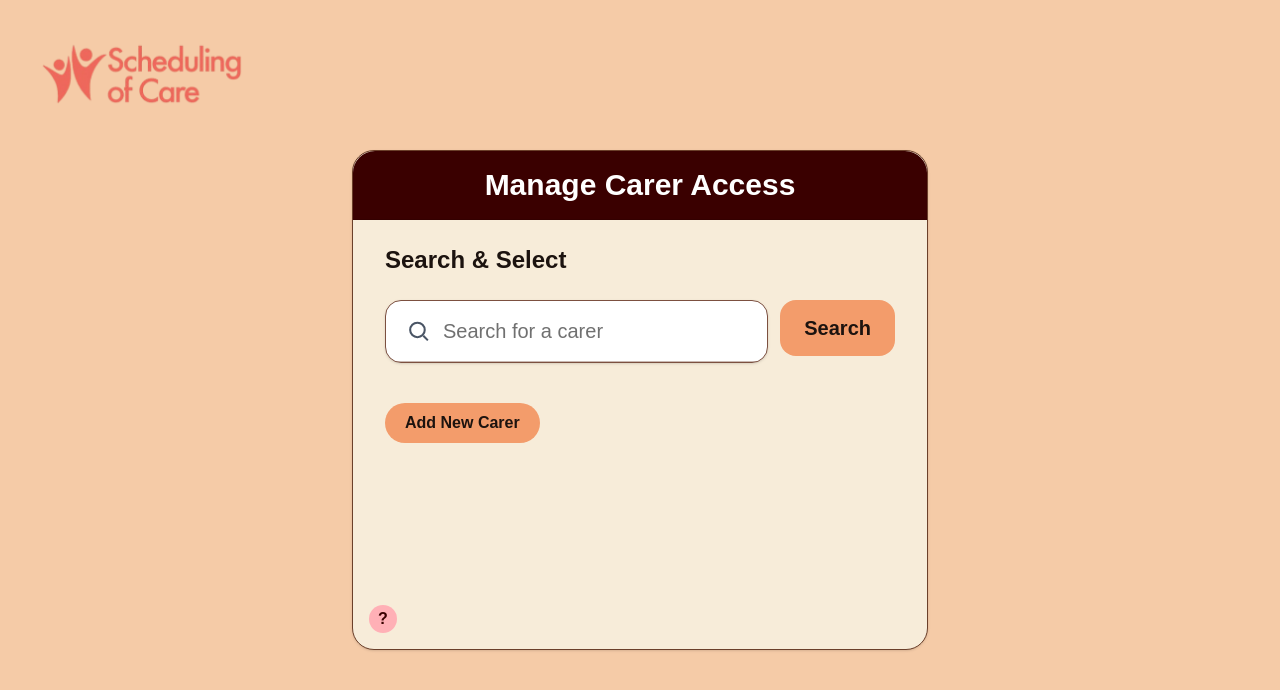
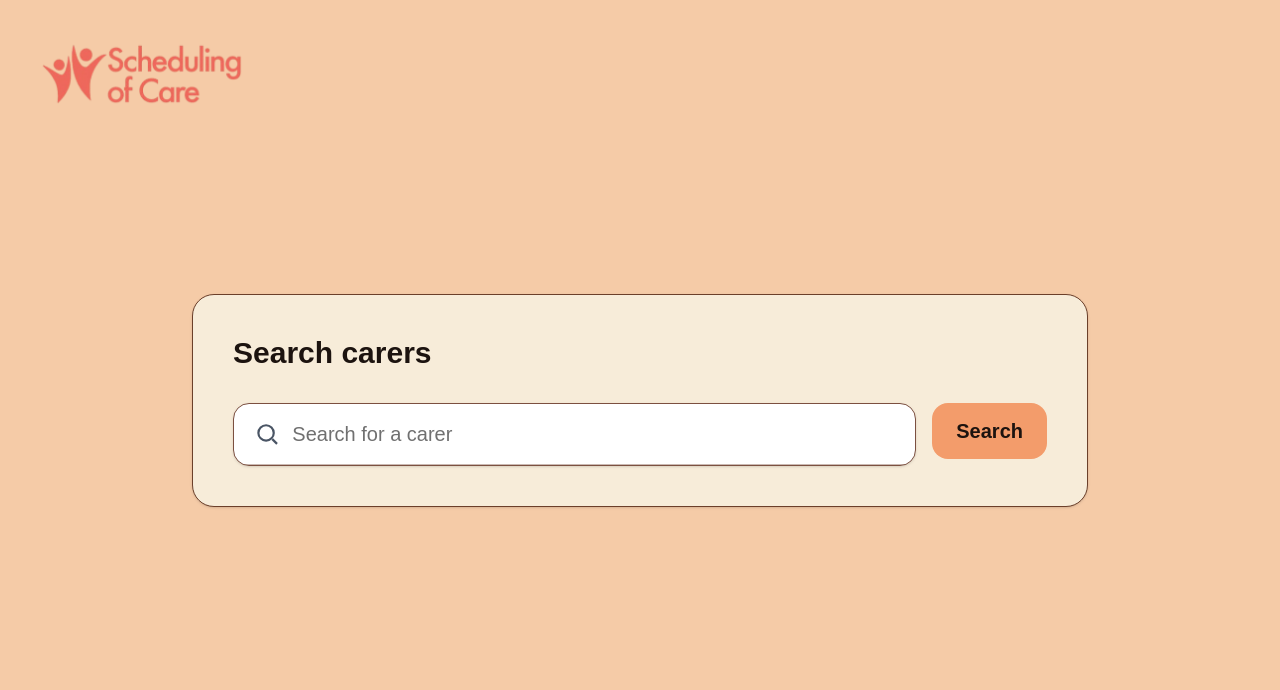
Before and after one commit to 404-Project-Not-Found/Scheduling-of-Care, a Next.js app: page /carer/search in a window 1280 px wide. Shown: the top 690 px of the page. Built offline with nearby package versions, Linux system fonts and the light colour scheme.

Commit message:
delete add new carer button

```diff
--- a/src/app/carer/search/page.tsx
+++ b/src/app/carer/search/page.tsx
@@ -1,61 +1,65 @@
+// src/app/carer/search/page.tsx
 "use client";
 
-export const dynamic = "force-dynamic";
-
 import Image from "next/image";
-import { useEffect, useState } from "react";
+import { useEffect, useMemo, useState } from "react";
 import { useRouter } from "next/navigation";
 
+// Type definition for a Carer record
 type Carer = {
   id: string;
   name: string;
-  deleted?: boolean;
-  hasAccess?: boolean;
+  deleted?: boolean;   // soft-delete flag
+  hasAccess?: boolean; // whether this carer has client access
 };
 
-// seed localStorage (since no backend yet)
+// ---- seed data in localStorage ----
 function ensureSeed() {
   if (typeof window === "undefined") return;
+
   const raw = localStorage.getItem("carers");
+
+  // If no carers stored yet, seed with initial list
   if (!raw) {
+    const seed: Carer[] = [
+      { id: "jasmine-cook", name: "Jasmine Cook", deleted: false, hasAccess: false },
+      { id: "john-smith", name: "John Smith", deleted: false, hasAccess: true },
+    ];
+    localStorage.setItem("carers", JSON.stringify(seed));
+    return;
+  }
+
+  try {
+    // Parse existing carers
+    const list: Carer[] = JSON.parse(raw) as Carer[];
+    const byId = new Map<string, Carer>(list.map((c) => [c.id, c]));
+
+    const upsert = (c: Carer) => {
+      if (!byId.has(c.id)) list.push(c);
+    };
+    upsert({ id: "jasmine-cook", name: "Jasmine Cook", deleted: false, hasAccess: false });
+    upsert({ id: "john-smith", name: "John Smith", deleted: false, hasAccess: true });
+
+
+    for (const c of list) {
+      if (typeof c.deleted !== "boolean") c.deleted = false;
+      if (typeof c.hasAccess !== "boolean") c.hasAccess = false;
+    }
+
+    localStorage.setItem("carers", JSON.stringify(list));
+  } catch {
+    // Fallback if parsing fails → reset with default seed
     localStorage.setItem(
       "carers",
       JSON.stringify([
         { id: "jasmine-cook", name: "Jasmine Cook", deleted: false, hasAccess: false },
-      ])
-    );
-    return;
-  }
-
-  try {
-    const list: Carer[] = JSON.parse(raw) as Carer[];
-    const byId = new Map<string, Carer>(list.map((c) => [c.id, c]));
-    if (!byId.has("jasmine-cook")) {
-      list.push({ id: "jasmine-cook", name: "Jasmine Cook", deleted: false, hasAccess: false });
-    }
-    // (If you still want John Smith, keep the block below; otherwise remove it)
-    if (!byId.has("john-smith")) {
-      list.push({ id: "john-smith", name: "John Smith", deleted: false, hasAccess: true });
-    } else {
-      const john = list.find((c) => c.id === "john-smith");
-      if (john) john.hasAccess = true;
-    }
-    for (const c of list) {
-      if (typeof c.hasAccess !== "boolean") c.hasAccess = false;
-      if (typeof c.deleted !== "boolean") c.deleted = false;
-    }
-    localStorage.setItem("carers", JSON.stringify(list));
-  } catch {
-    localStorage.setItem(
-      "carers",
-      JSON.stringify([
-        { id: "jasmine-cook", name: "Jasmine Cook", deleted: false, hasAccess: false },
-        { id: "john-smith",   name: "John Smith",   deleted: false, hasAccess: true  },
-      ])
+        { id: "john-smith", name: "John Smith", deleted: false, hasAccess: true },
+      ]),
     );
   }
 }
 
+// Load all carers from localStorage
 function loadCarers(): Carer[] {
   if (typeof window === "undefined") return [];
   try {
@@ -68,33 +72,42 @@ function loadCarers(): Carer[] {
 export default function SearchCarerPage() {
   const router = useRouter();
 
-  const [query, setQuery] = useState("");
-  const [results, setResults] = useState<Carer[]>([]);
+  // --- Local component state ---
+  const [query, setQuery] = useState("");          // search input
+  const [results, setResults] = useState<Carer[]>([]); // matched carers
   const [hasSearched, setHasSearched] = useState(false);
 
+  // Ensure seed data when component first mounts
   useEffect(() => {
     ensureSeed();
   }, []);
 
+  // Load carers whenever `hasSearched` changes (so results refresh after actions)
+  const allCarers = useMemo(loadCarers, [hasSearched]);
+
+  // Execute search by filtering carers based on query
   const runSearch = () => {
-    const source = loadCarers();
     const q = query.trim().toLowerCase();
     const hits =
       q.length === 0
         ? []
-        : source.filter((c) => !c.deleted && c.name.toLowerCase().includes(q));
+        : allCarers.filter((c) => !c.deleted && c.name.toLowerCase().includes(q));
     setResults(hits);
     setHasSearched(true);
   };
 
-  // ✅ Always route to /carer/manage with the selected carer id
-  const pick = (c: Carer) => {
-    router.push(`/carer/manage?carer=${encodeURIComponent(c.id)}`);
+  // Handle input change and reset results if input is cleared
+  const handleChange = (v: string) => {
+    setQuery(v);
+    if (v.trim() === "") {
+      setResults([]);
+      setHasSearched(false);
+    }
   };
 
   return (
-    <main className="min-h-screen flex items-center justify-center bg-[#F5CBA7] p-6">
-      {/* top-left logo */}
+    <main className="min-h-screen flex items-center justify-center bg-[#F5CBA7] p-8">
+      {/* Top-left logo */}
       <Image
         src="/logo-name.png"
         alt="Scheduling of Care"
@@ -104,51 +117,56 @@ export default function SearchCarerPage() {
         className="fixed top-6 left-8"
       />
 
-      {/* narrow card */}
-      <div className="w-full max-w-xl min-h-[500px] rounded-[22px] border border-[#6b3f2a] bg-[#F7ECD9] p-8 pb-10 shadow relative">
-        <div className="-mx-8 -mt-8 px-8 py-4 bg-[#3A0000] text-white rounded-t-[22px] border-b border-black/10 text-center">
-          <h1 className="text-3xl font-extrabold">Manage Carer Access</h1>
-        </div>
+      {/* Main search card */}
+      <div className="w-full max-w-4xl rounded-[22px] border border-[#6b3f2a] bg-[#F7ECD9] p-10 shadow">
+        <h1 className="text-3xl font-extrabold text-[#1c130f] mb-8">Search carers</h1>
 
-        <h2 className="mt-6 text-2xl font-bold text-[#1c130f]">Search & Select</h2>
-
-        {/* search input + button */}
-        <div className="mt-6 flex items-start gap-3">
-          <div className="flex-1 rounded-2xl border border-[#7c5040] bg-white shadow-sm overflow-hidden">
-            {/* input row */}
+        {/* Search input + button row */}
+        <div className="flex items-start gap-4">
+          {/* Search box with input and results list */}
+          <div className="flex-1 rounded-2xl border border-[#7c5040] bg-white shadow-sm overflow-hidden flex flex-col">
+            {/* Input row */}
             <div className="px-5 py-4">
               <div className="flex items-center gap-3">
-                <svg viewBox="0 0 24 24" className="w-7 h-7 text-gray-600" fill="none" stroke="currentColor" strokeWidth="2">
+                {/* Magnifying glass icon */}
+                <svg
+                  viewBox="0 0 24 24"
+                  className="w-7 h-7 text-gray-600"
+                  fill="none"
+                  stroke="currentColor"
+                  strokeWidth="2"
+                >
                   <circle cx="11" cy="11" r="7" />
                   <line x1="21" y1="21" x2="16.65" y2="16.65" />
                 </svg>
                 <input
                   placeholder="Search for a carer"
                   value={query}
-                  onChange={(e) => {
-                    const v = e.target.value;
-                    setQuery(v);
-                    if (v.trim() === "") {
-                      setResults([]);
-                      setHasSearched(false);
-                    }
+                  onChange={(e) => handleChange(e.target.value)}
+                  onKeyDown={(e) => {
+                    if (e.key === "Enter") runSearch(); // Press Enter to search
                   }}
                   className="w-full text-xl outline-none placeholder:text-[#333]/70 text-black"
                 />
               </div>
             </div>
 
-            {/* divider */}
+            {/* Divider line */}
             <div className="h-px w-full bg-[#7c5040]/40" />
 
-            {/* results */}
+            {/* Results list */}
+            <div className="flex-1">
               {hasSearched &&
                 (results.length > 0 ? (
                   <ul role="listbox" className="py-2">
                     {results.map((c) => (
                       <li key={c.id}>
                         <button
-                        onClick={() => pick(c)}
+                          role="option"
+                          aria-selected="false"
+                          onClick={() =>
+                            router.push(`/carer/manage?carer=${encodeURIComponent(c.id)}`)
+                          }
                           className="w-full text-left px-5 py-3 text-lg text-black hover:bg-gray-300 focus:bg-gray-300 focus:outline-none transition"
                         >
                           {c.name}
@@ -157,11 +175,14 @@ export default function SearchCarerPage() {
                     ))}
                   </ul>
                 ) : (
-                query.trim() !== "" && <div className="py-3 px-5 text-gray-500">No carers found.</div>
+                  query.trim() !== "" && (
+                    <div className="py-3 px-5 text-gray-500">No results found.</div>
+                  )
                 ))}
             </div>
+          </div>
 
-          {/* search button */}
+          {/* Search button */}
           <button
             onClick={runSearch}
             className="h-[56px] px-6 rounded-2xl bg-[#F39C6B] hover:bg-[#ef8a50] text-[#1c130f] font-extrabold text-xl"
@@ -170,17 +191,17 @@ export default function SearchCarerPage() {
           </button>
         </div>
 
-        {/* extra options */}
-        <div className="mt-10 flex flex-col gap-4">
-          <button className="w-fit rounded-full bg-[#F39C6B] text-[#1c130f] font-bold px-5 py-2 hover:bg-[#ef8a50]">
-            Add New Carer
+        {/* Optional: add new carer button */}
+        {/*
+        <div className="mt-4">
+          <button
+            onClick={() => router.push("/carer/add")}
+            className="h-[56px] px-6 rounded-2xl bg-[#F58CA8] hover:bg-[#e97995] text-black font-extrabold text-xl"
+          >
+            Add new carer
           </button>
         </div>
-
-        {/* help dot */}
-        <div className="absolute left-4 bottom-4 w-7 h-7 rounded-full bg-rose-300/80 text-[#3A0000] flex items-center justify-center font-bold">
-          ?
-        </div>
+        */}
       </div>
     </main>
   );
```
Lines whose indentation alone changed are shown as unchanged.
